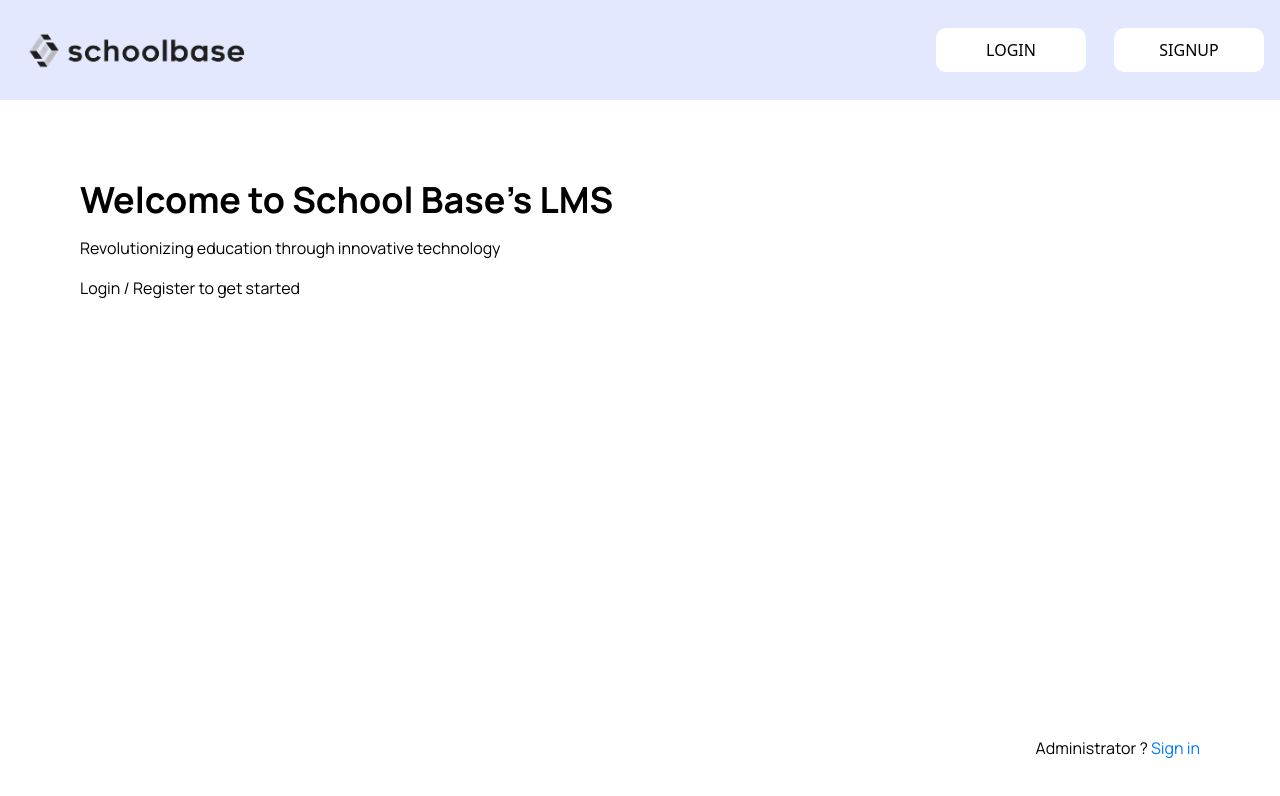
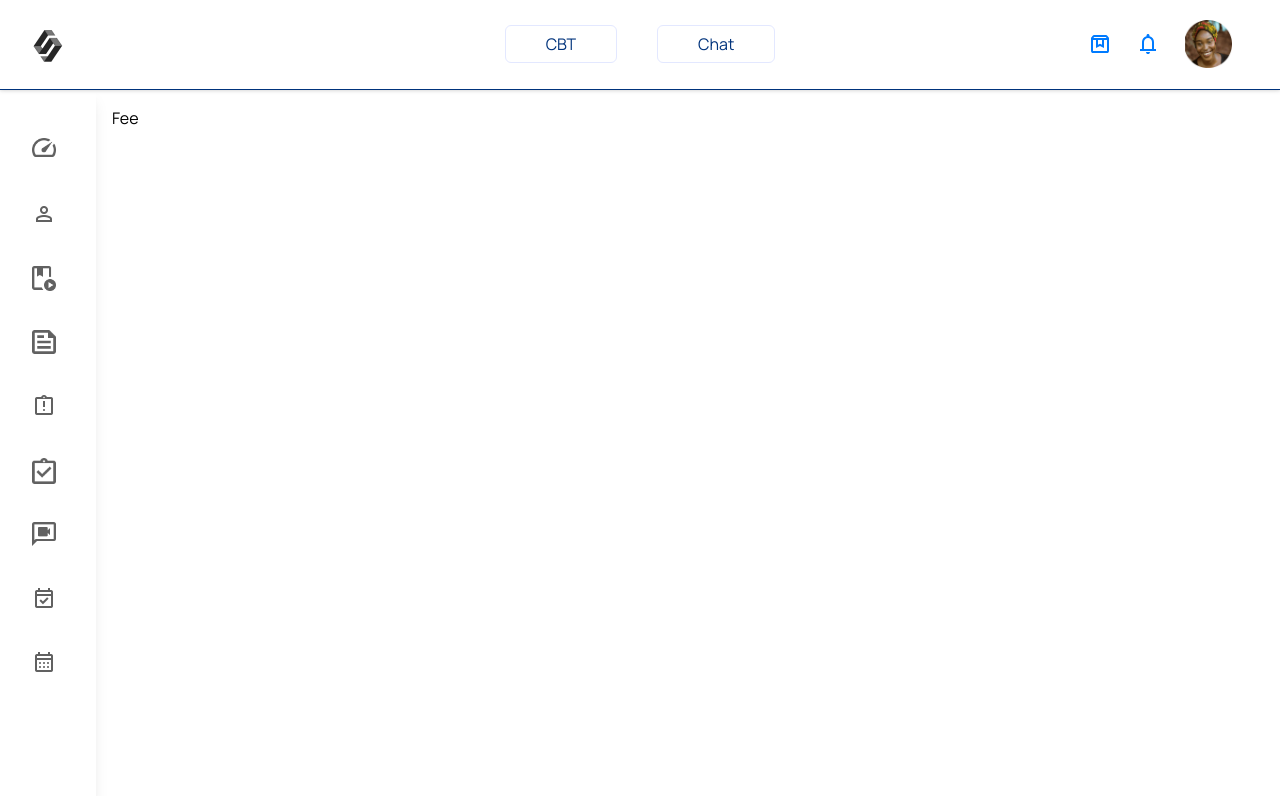
Before and after one commit to AJ1732/capstone_schoolbase_lms, a React (Vite) app: page /software/fee in a window 1280 px wide. Before the commit this address led to /. Shown: the top 796 px of the page. Built offline with nearby package versions, Linux system fonts and the light colour scheme; no server answers; sample sign-in values are in the browser's storage.

Commit message:
fea: create fee payment page

```diff
--- a/src/App.jsx
+++ b/src/App.jsx
@@ -18,6 +18,7 @@ import CBT from "./anatomy/Pages/CBT/CBT"
 import ProtectedRoute from "./ProtectedRoute"
 import ErrorPage from "./anatomy/Pages/Error/ErrorPage"
 import ForgotPassword from "./anatomy/Pages/ForgotPassword"
+import Fee from "./anatomy/Pages/Fee/Fee"
 
 
 function App() {
@@ -47,6 +48,7 @@ function App() {
             <Route path="/software/calendar" element={<Calendar />}/>
             <Route path="/software/cbt" element={<CBT />}/>
             <Route path="/software/communication" element={<Communication />}/>
+            <Route path="/software/fee" element={<Fee />}/>
           </Route>
           <Route path="*" element={<ErrorPage />} />
         </Routes>
--- /dev/null
+++ b/src/anatomy/Pages/Fee/Fee.jsx
@@ -0,0 +1,9 @@
+import React from 'react'
+
+const Fee = () => {
+  return (
+    <div>Fee</div>
+  )
+}
+
+export default Fee
```
